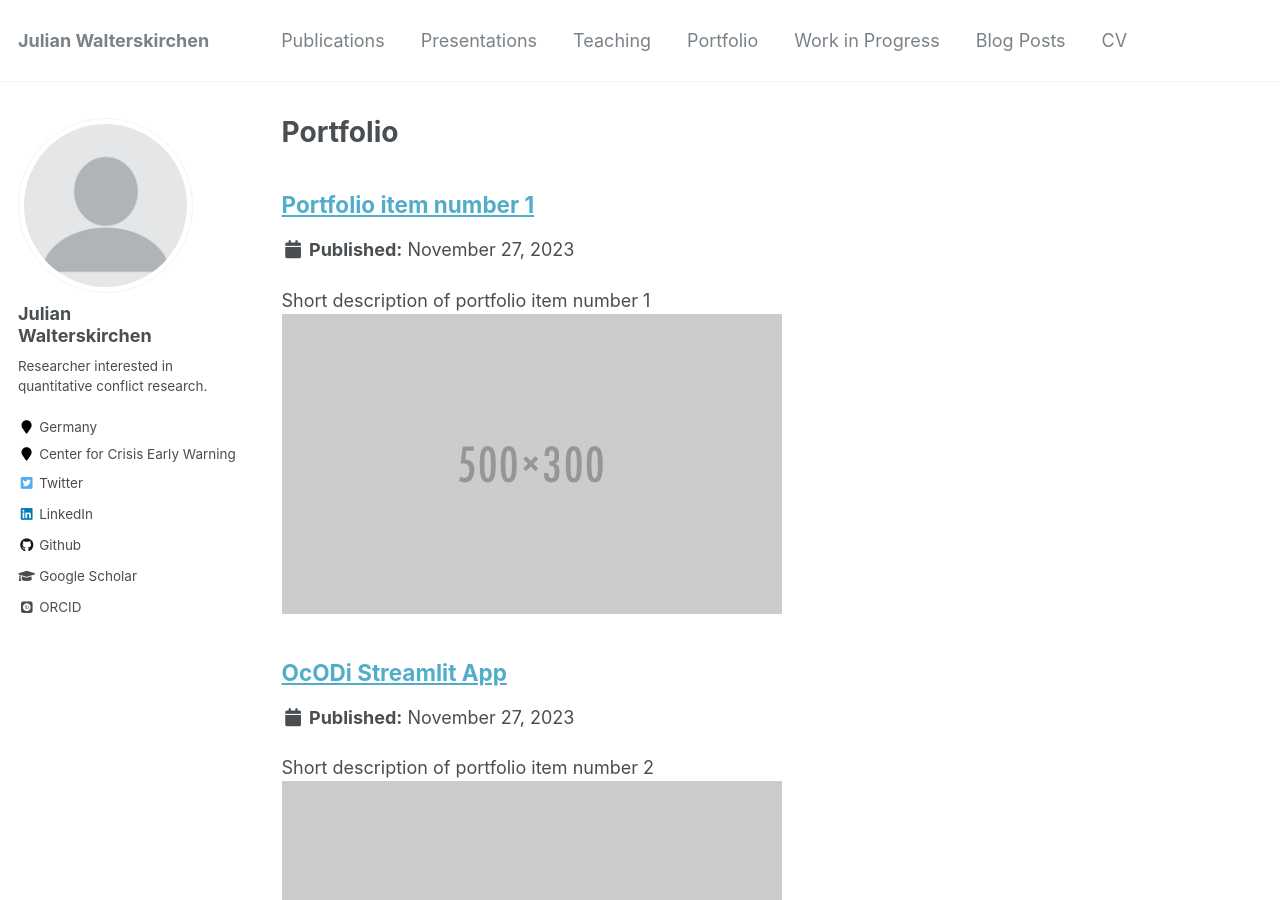
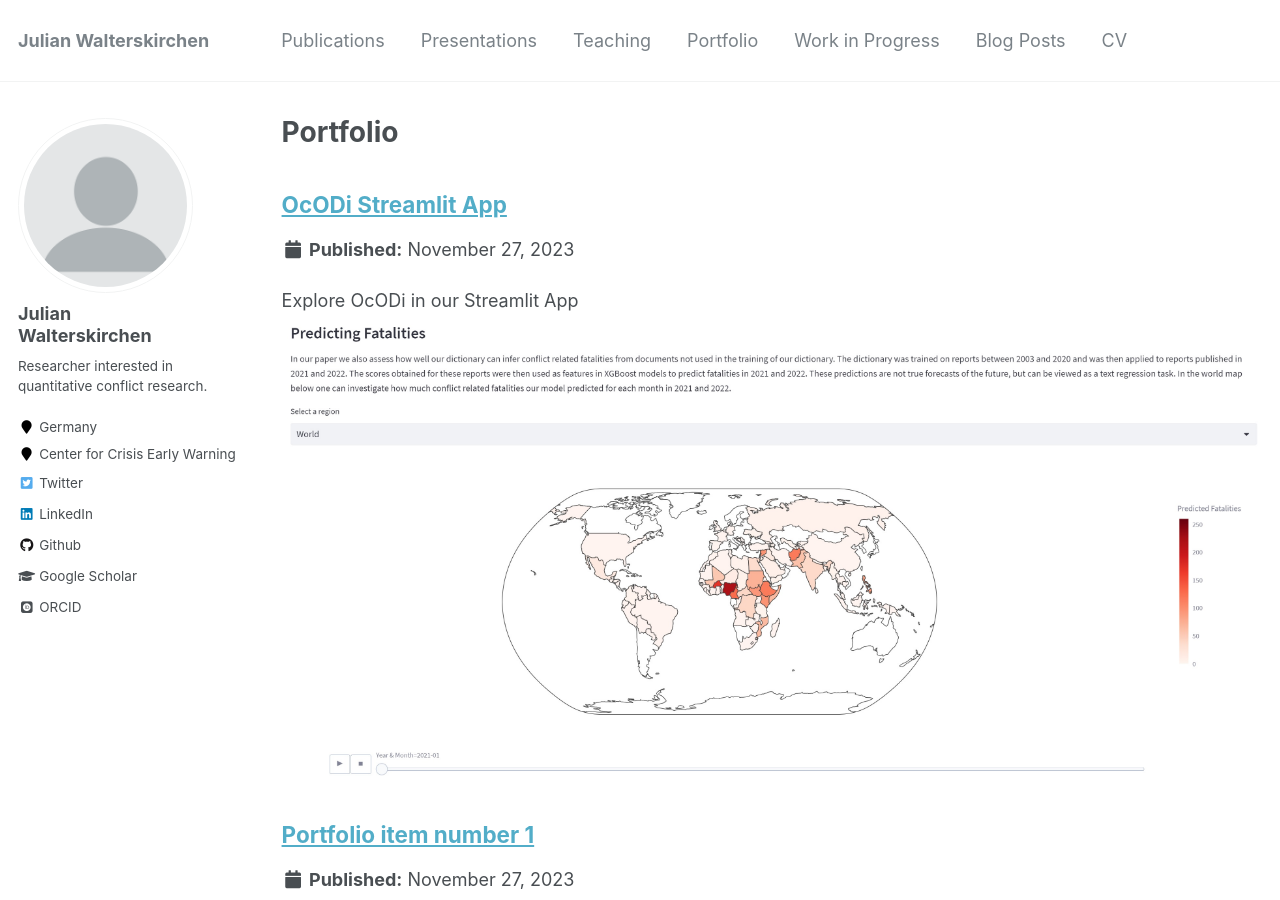
Before and after one commit to jwalterskirchen/jwalterskirchen.github.io, a Jekyll site: the page built from _pages/portfolio.html, in a window 1280 px wide and 900 px high. Built offline with Jekyll 4.4.1, drawn with Linux system fonts in a browser that asks for light colours; some web fonts are replaced.

Commit message:
Update and rename portfolio-2.html to ocodi.html

```diff
--- a/_portfolio/portfolio-2.html
+++ b/_portfolio/ocodi.html
@@ -1,6 +1,6 @@
 ---
 title: "OcODi Streamlit App"
-excerpt: "Short description of portfolio item number 2 <br/><img src='/images/500x300.png'>"
+excerpt: "Explore OcODi in our Streamlit App <br/><img src='/images/ocodi.jpg'>"
 collection: portfolio
 ---
 
```
